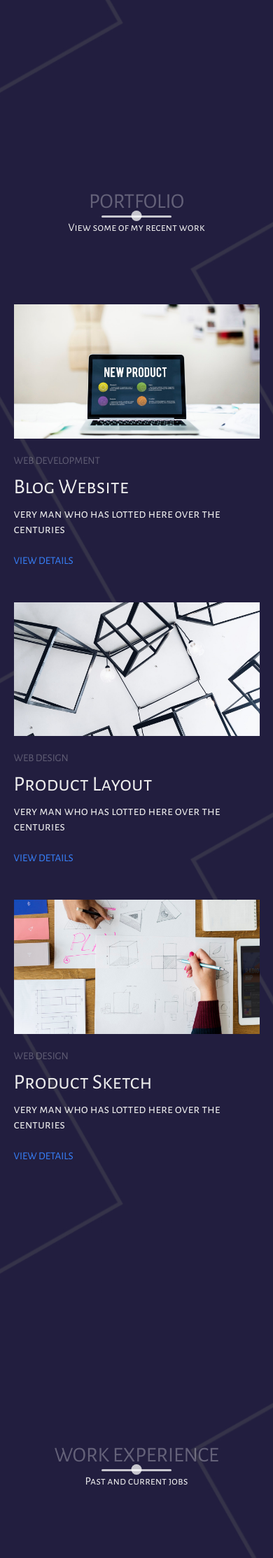
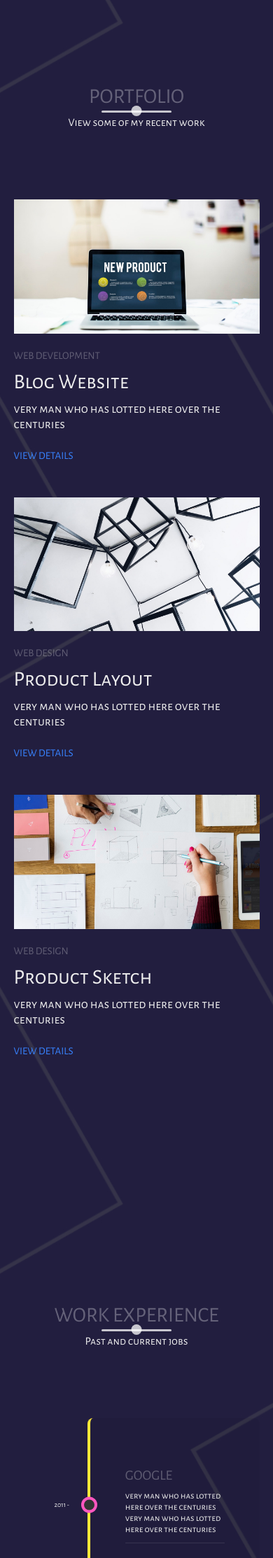
Before and after one commit to TomCastagnino/django_site, a Django app: page / in a window 390 px wide. Shown: the part 3160-5387 px from the top of the page at 70% size. Run offline with Django 3.2, Linux system fonts and the light colour scheme; parts of the project's set-up code (start-up, migrations or seed data) failed here and were passed over; some web fonts are replaced.

Commit message:
modified some mobile settings

```diff
--- a/home/static/home/main.css
+++ b/home/static/home/main.css
@@ -27,7 +27,7 @@ body{
 }
 
 section{
-	padding: 5rem 0 35rem 0;
+	padding: 0rem 0 35rem 0;
 }
 
 a{
@@ -640,8 +640,12 @@ input[type="submit"]:hover{
 		font-size: 1.3rem;
 	}
 
+	.timeline .date{
+		font-size: 1rem;
+	}
+
 	.timeline .date::before{
-		font-size: 1.1rem;
+		font-size: 1rem;
 	}
 
 	form{
```
